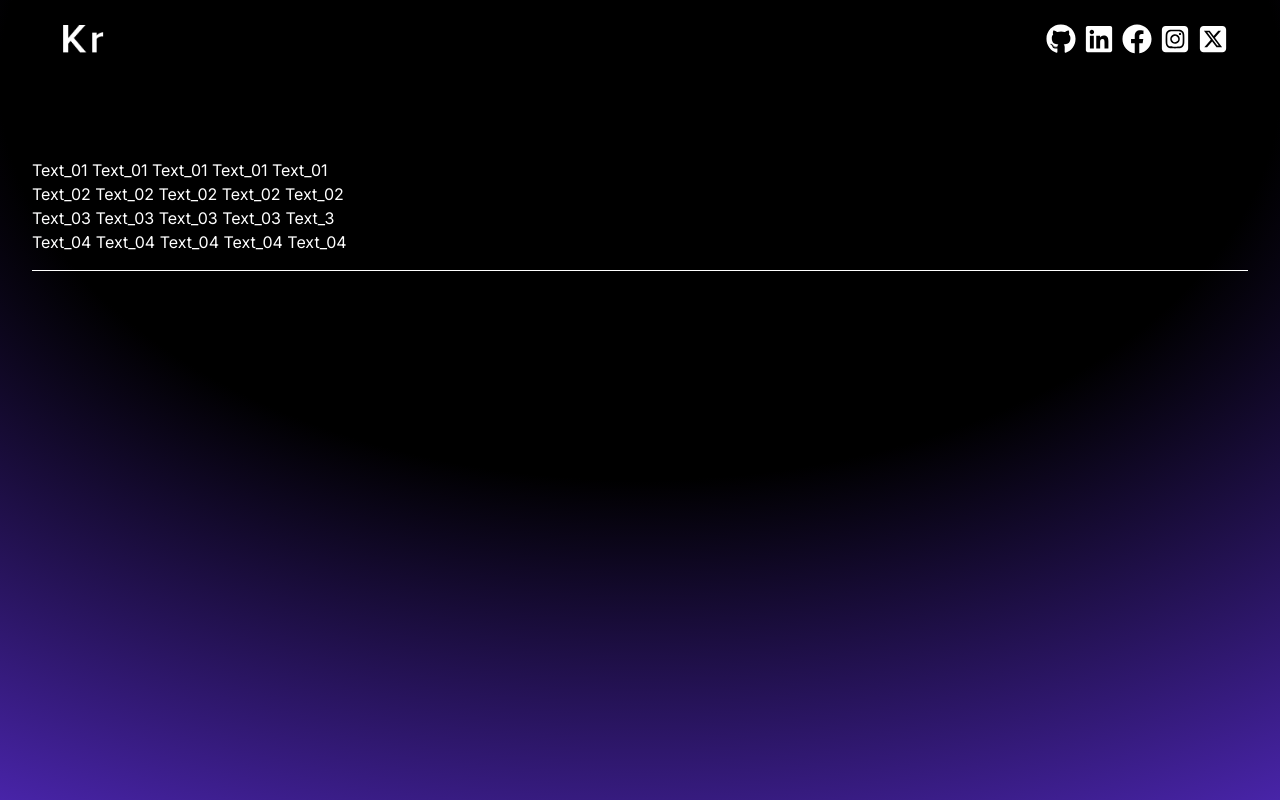
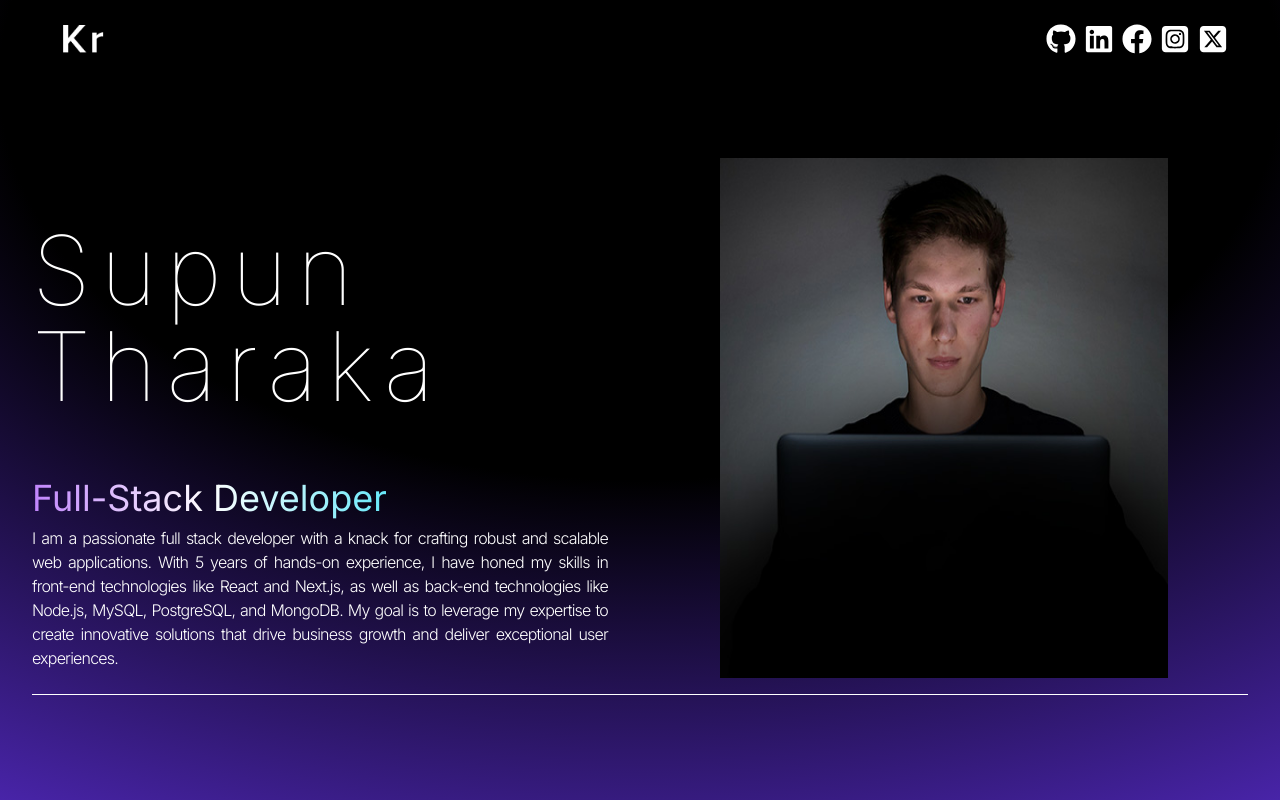
Before and after one commit to Supun-01/react_tailwind_test, a React (Vite) app: page / in a window 1280 px wide. Built offline with nearby package versions, Linux system fonts and the light colour scheme.

Commit message:
Hero section v_02

```diff
--- a/index.html
+++ b/index.html
@@ -8,7 +8,7 @@
   <title>Vite + React</title>
 </head>
 
-<body style="background-color: gray;">
+<body>
   <div id="root"></div>
   <script type="module" src="/src/main.jsx"></script>
 </body>
--- a/src/components/Hero.jsx
+++ b/src/components/Hero.jsx
@@ -1,10 +1,25 @@
+import { HERO_CONTENT } from "../constants"
+import { HERO_POSITION } from "../constants"
+import dp from "../assets/kevinRushProfile.jpg"
+
 function Hero() {
     return (
         <div className="border-b border-white pb-4 lg:mb-35">
-            <p>Text_01 Text_01 Text_01 Text_01 Text_01</p>
-            <p>Text_02 Text_02 Text_02 Text_02 Text_02</p>
-            <p>Text_03 Text_03 Text_03 Text_03 Text_3</p>
-            <p>Text_04 Text_04 Text_04 Text_04 Text_04</p>
+            <div className="flex flex-wrap">
+                <div className="w-full lg:w-1/2">
+                    <div className="flex flex-col items-center lg:items-start">
+                        <h1 className="pb-16 text-6xl font-thin tracking-widest lg:text-8xl lg:mt-16">Supun Tharaka</h1>
+                    </div>
+                    <span className="bg-gradient-to-r
+                    from-purple-400 via-white to-cyan-300 bg-clip-text text-transparent text-4xl">
+                        {HERO_POSITION}
+                    </span>
+                    <p className="my-2 max-w-xl font-light text-justify tracking-tighter">
+                        {HERO_CONTENT}
+                    </p>
+                </div>
+                <img className="w-full lg:w-1/2 lg:px-20" src={dp} alt="" />
+            </div>
         </div>
     )
 }
--- a/src/constants/index.js
+++ b/src/constants/index.js
@@ -6,6 +6,8 @@ import project4 from "../assets/projects/project-4.jpg";
 export const HERO_CONTENT = `I am a passionate full stack developer with a knack for crafting robust and scalable web applications. With 5 years of hands-on experience, I have honed my skills in front-end technologies like React and Next.js, as well as back-end technologies like Node.js, MySQL, PostgreSQL, and MongoDB. My goal is to leverage my expertise to create innovative solutions that drive business growth and deliver exceptional user experiences.`;
 
 export const ABOUT_TEXT = `I am a dedicated and versatile full stack developer with a passion for creating efficient and user-friendly web applications. With 5 years of professional experience, I have worked with a variety of technologies, including React, Next.js, Node.js, MySQL, PostgreSQL, and MongoDB. My journey in web development began with a deep curiosity for how things work, and it has evolved into a career where I continuously strive to learn and adapt to new challenges. I thrive in collaborative environments and enjoy solving complex problems to deliver high-quality solutions. Outside of coding, I enjoy staying active, exploring new technologies, and contributing to open-source projects.`;
+
+export const HERO_POSITION = "Full-Stack Developer"
 
 export const EXPERIENCES = [
   {
```
